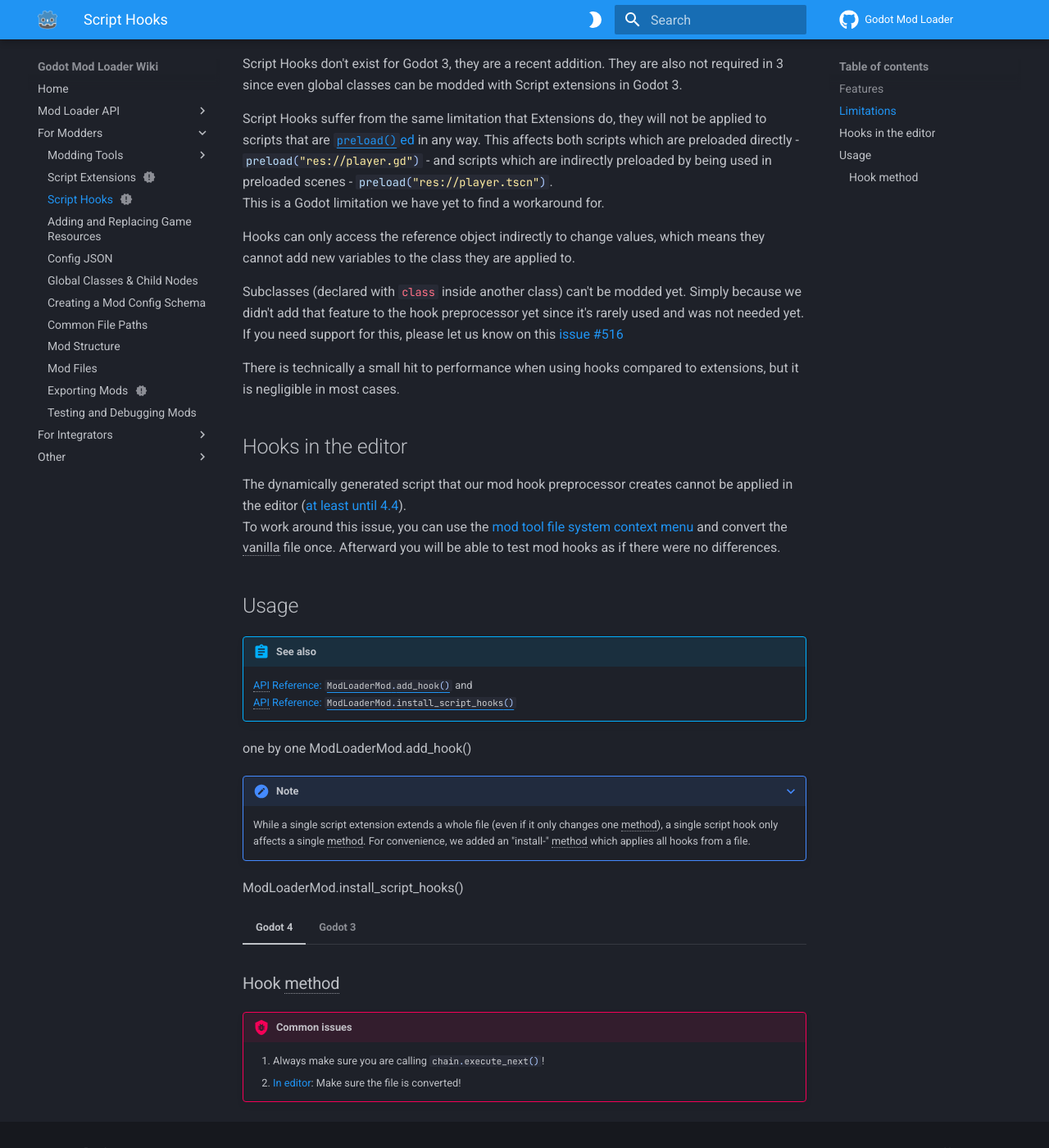
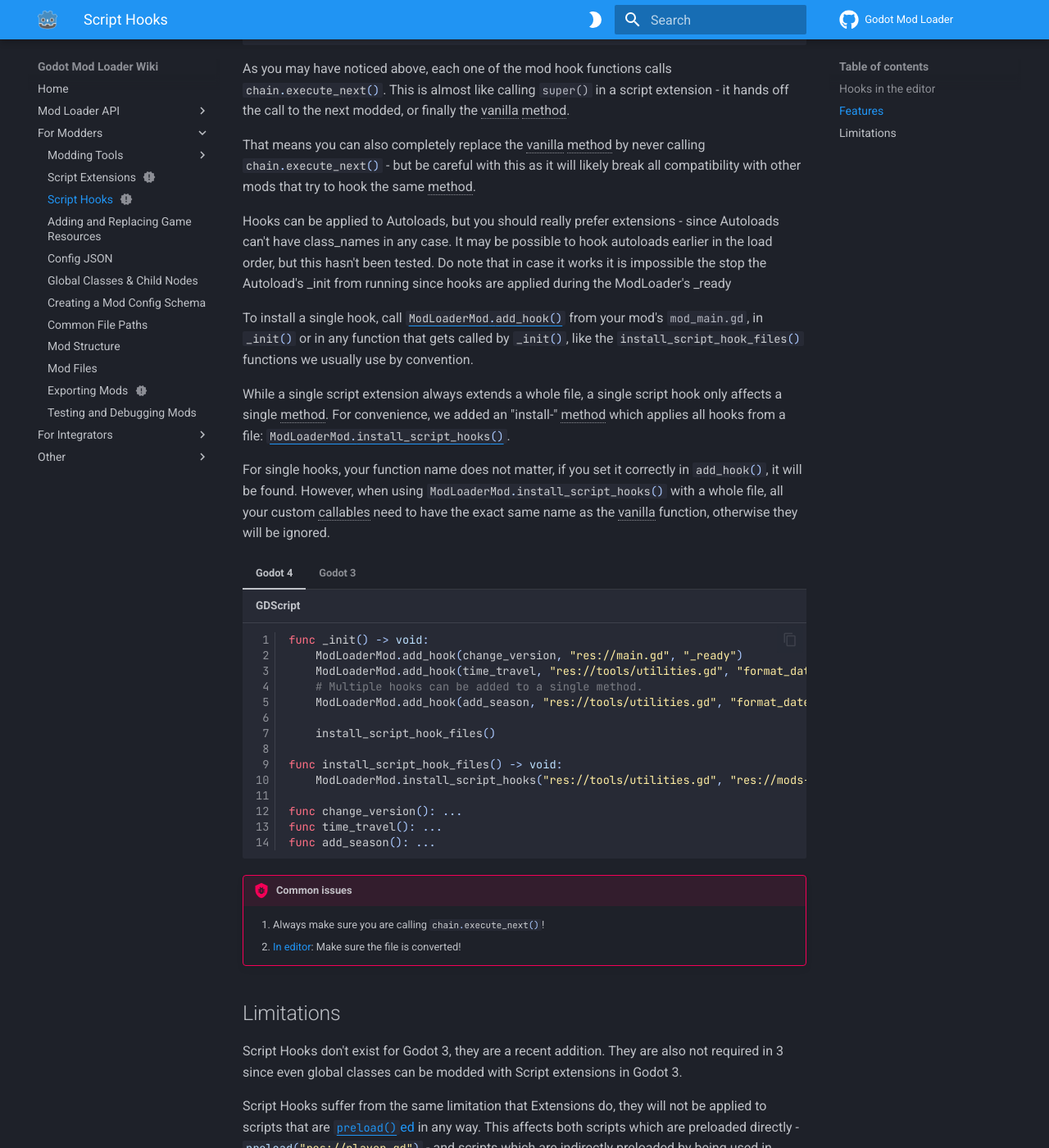
Before and after one commit to GodotModding/gmlwiki, an MkDocs documentation site: the page built from docs/guides/modding/script_hooks.md, in a window 1280 px wide and 1400 px high, scrolled down 2431 px. Shown: the whole window at 82% size. Built offline with MkDocs 1.6.1 and Material for MkDocs 9.7.7, drawn with Linux system fonts in a browser that asks for light colours; comment, search, counter and statistics services are not loaded; some of the changed text lies outside the part shown.

Commit message:
complete hooks

````diff
--- a/docs/guides/modding/script_hooks.md
+++ b/docs/guides/modding/script_hooks.md
@@ -34,12 +34,25 @@ There are two ways in which mod hooks can take the place of vanilla scripts:
     - You can check if a file has a comment similar to this *"ModLoader Hooks - The following code has been automatically
         added by the Godot Mod Loader."* to see if it is already hooked.
 
+!!! abstract "See also"
+    [API Reference: `#!gd ModLoaderMod.add_hook()`](../../api/mod_loader_mod.md#method-add_hook) and
+    [API Reference: `#!gd ModLoaderMod.install_script_hooks()`](../../api/mod_loader_mod.md#method-install_script_hooks)
+
+## Hooks in the editor
+
+The dynamically generated script that our mod hook preprocessor creates cannot be applied in the editor
+([at least until 4.4](https://github.com/godotengine/godot/pull/90425)).
+To work around this issue, you can use the [mod tool file system context menu](tools/mod_tool.md#file-system-context-menu)
+and convert the vanilla file once. Afterward you will be able to test mod hooks as if there were no differences.
+
 ## Features
 
-The main feature of mod hooks is that they can mod global classes - scripts which use `class_name` to be globally accessible.
+**Multiple mods can mod the same functions** and their changes will accumulate rather than replacing each other (depending on load order).
+
+The main feature of mod hooks is that they **can mod global classes** - scripts which use `class_name` to be globally accessible.
 Global classes have a bug which prevents us from using extensions.
 
-Hooks can modify member variables by accessing the [`#!gd ModLoaderHookChain.reference_object`](../../api/mod_loader_hook_chain.md#property-reference_object).
+Hooks **can modify member variables** by accessing the [`#!gd ModLoaderHookChain.reference_object`](../../api/mod_loader_hook_chain.md#property-reference_object).
 Example: this hook method that is attached to the main node which contains the game's version.
 
 === "Godot 4"
@@ -99,9 +112,50 @@ calling `super()` in a script extension - it hands off the call to the next modd
 That means you can also completely replace the vanilla method by never calling `#!gd chain.execute_next()` - but be careful
 with this as it will likely break all compatibility with other mods that try to hook the same method.
 
-Hooks can be applied to Autoloads, but you should really prefer extensions since Autoloads can't have class_names either way.
+Hooks can be applied to Autoloads, but you should really prefer extensions - since Autoloads can't have class_names in any case.
 It may be possible to hook autoloads earlier in the load order, but this hasn't been tested. Do note that in case it works
 it is impossible the stop the Autoload's _init from running since hooks are applied during the ModLoader's _ready
+
+To install a single hook, call [`#!gd ModLoaderMod.add_hook()`](../../api/mod_loader_mod.md#method-add_hook)
+from your mod's `mod_main.gd`, in `#!gd _init()` or in any function that gets called
+by `#!gd _init()`, like the `#!gd install_script_hook_files()` functions we usually use by convention.
+
+While a single script extension always extends a whole file, a single script hook only
+affects a single method. For convenience, we added an "install-" method which applies all hooks from a file:
+[`#!gd ModLoaderMod.install_script_hooks()`](../../api/mod_loader_mod.md#method-install_script_hooks).
+
+For single hooks, your function name does not matter, if you set it correctly in `#!gd add_hook()`, it will be found.
+However, when using `#!gd ModLoaderMod.install_script_hooks()` with a whole file, all your custom callables need to
+have the exact same name as the vanilla function, otherwise they will be ignored.
+
+=== "Godot 4"
+
+    ```gdscript
+    func _init() -> void:
+        ModLoaderMod.add_hook(change_version, "res://main.gd", "_ready")
+        ModLoaderMod.add_hook(time_travel, "res://tools/utilities.gd", "format_date")
+        # Multiple hooks can be added to a single method.
+        ModLoaderMod.add_hook(add_season, "res://tools/utilities.gd", "format_date")
+
+        install_script_hook_files()
+
+    func install_script_hook_files() -> void:
+        ModLoaderMod.install_script_hooks("res://tools/utilities.gd", "res://mods-unpacked/godotmodding-TEST/extensions/tools/utilities.hooks.gd")
+
+    func change_version(): ...
+    func time_travel(): ...
+    func add_season(): ...
+    ```
+
+=== "Godot 3"
+    !!! warning
+        This feature does not exist in Godot 3
+
+
+!!! bug "Common issues"
+    1. Always make sure you are calling `#!gd chain.execute_next()`!
+    2. [In editor](#hooks-in-the-editor): Make sure the file is converted!
+
 
 ## Limitations
 
@@ -122,37 +176,3 @@ feature to the hook preprocessor yet since it's rarely used and was not needed y
 let us know on this [issue #516](https://github.com/GodotModding/godot-mod-loader/issues/516)
 
 There is technically a small hit to performance when using hooks compared to extensions, but it is negligible in most cases.
-
-## Hooks in the editor
-
-The dynamically generated script that our mod hook preprocessor creates cannot be applied in the editor
-([at least until 4.4](https://github.com/godotengine/godot/pull/90425)).
-To work around this issue, you can use the [mod tool file system context menu](tools/mod_tool.md#file-system-context-menu)
-and convert the vanilla file once. Afterward you will be able to test mod hooks as if there were no differences.
-
-## Usage
-
-!!! abstract "See also"
-    [API Reference: `#!gd ModLoaderMod.add_hook()`](../../api/mod_loader_mod.md#method-add_hook) and
-    [API Reference: `#!gd ModLoaderMod.install_script_hooks()`](../../api/mod_loader_mod.md#method-install_script_hooks)
-
-one by one
-ModLoaderMod.add_hook()
-
-???+ note
-    While a single script extension extends a whole file (even if it only changes one method), a single script hook only
-    affects a single method. For convenience, we added an "install-" method which applies all hooks from a file.
-
-ModLoaderMod.install_script_hooks()
-
-=== "Godot 4"
-
-=== "Godot 3"
-    !!! warning
-        This feature does not exist in Godot 3
-
-### Hook method
-
-!!! bug "Common issues"
-    1. Always make sure you are calling `#!gd chain.execute_next()`!
-    2. [In editor](#hooks-in-the-editor): Make sure the file is converted!
````
